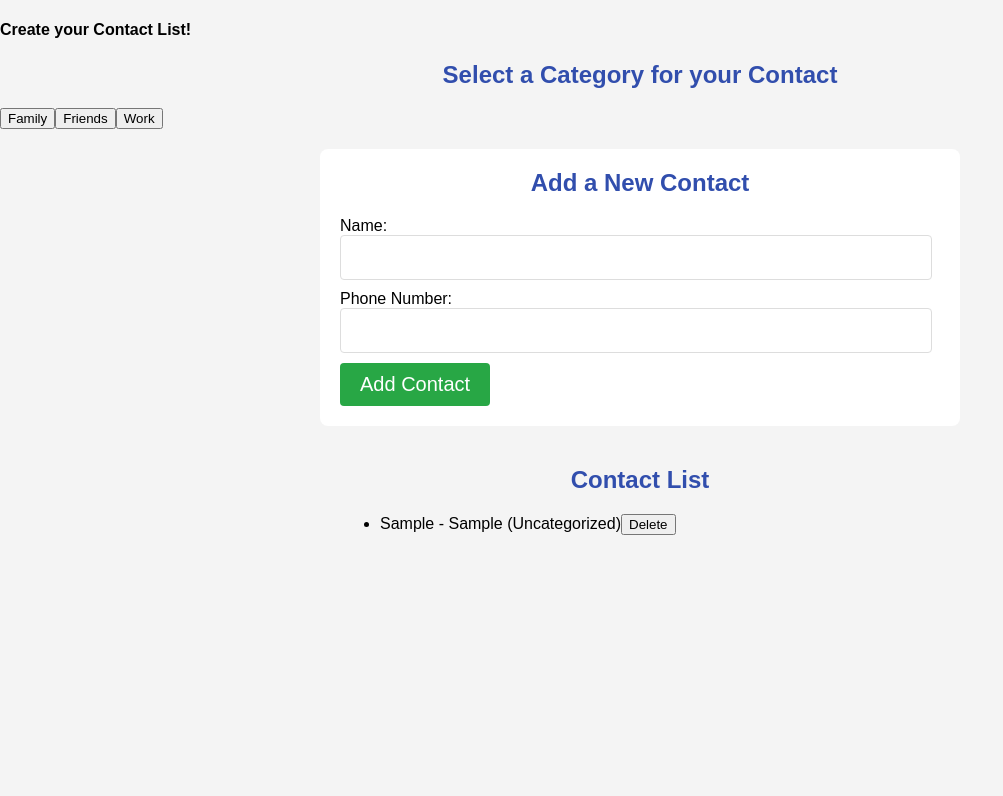
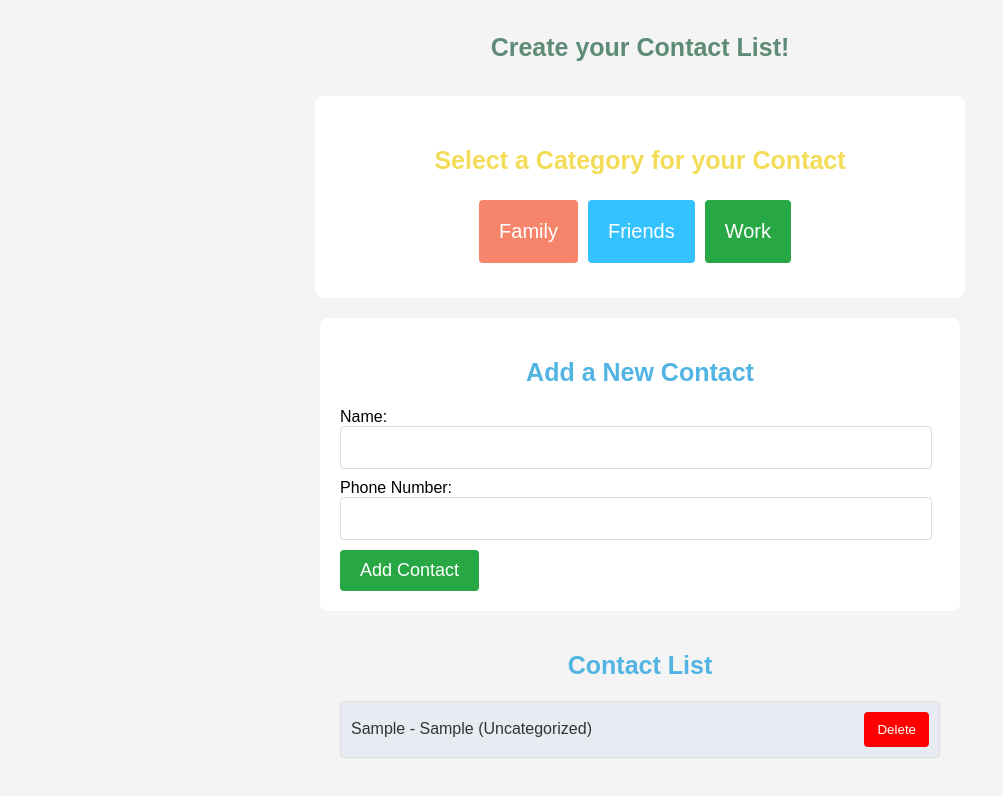
Before and after one commit to JonathanRosfield/Project4, a Vue app: page / in a window 1280 px wide. Both pictures are taken after typing "Sample", "Sample" into the empty fields and a click on the button "Add Contact". Shown: the top 796 px of the page, without its empty margins (0-1003 px from the left). Built offline with nearby package versions, Linux system fonts and the light colour scheme.

Commit message:
Added style sheet

```diff
--- a/src/components/CategoryManager.vue
+++ b/src/components/CategoryManager.vue
@@ -17,23 +17,16 @@ const selectCategory = (category) => {
   emit('categorySelected', category);
 };
 
-const selectedCategory = ref(null);
-
 
 </script>
 
 <template>
 <div class="category-manager">
-    <h2>Select a Category for your Contact</h2>
+    <h3>Select a Category for your Contact</h3>
     <div>
-        <button
-            v-for="category in categories"
-            :key="category"
-            @click="selectCategory(category)"
-            :class="{ selected: category === selectedCategory }"
-        >
-          {{ category }}
-        </button>
+        <button class="category-family" @click="selectCategory('Family')">Family</button>
+        <button class="category-friends" @click="selectCategory('Friends')">Friends</button>
+        <button class="category-work" @click="selectCategory('Work')">Work</button>
     </div>
 </div>
 
--- a/src/components/ContactList.vue
+++ b/src/components/ContactList.vue
@@ -1,15 +1,14 @@
 <script setup>
 import { defineProps } from 'vue';
-import {ref, defineEmits} from 'vue';
 import DeleteContact from './DeleteContact.vue';
 
 
-// Get the contacts array
+// contacts array
 const props = defineProps({
   contacts: Array
 });
 
-// Handle contact deletion
+// contact deletion
 const handleContactDelete = (index) => {
     props.contacts.splice(index, 1);
 };
@@ -20,14 +19,11 @@ const handleContactDelete = (index) => {
 <template>
  <div id="contact-list">
     <h2>Contact List</h2>
-    <ul v-if="contacts.length > 0">
-        <li v-for="contact in contacts" :key="contact.name">
-          <span>{{ contact.name }} - {{ contact.phone }} ({{ contact.category }})</span>
-          <DeleteContact @contactDeleted="handleContactDelete(index)" />
+    <ul id="contactList">
+        <li v-for="(contact, index) in contacts" :key="index">
+            <span>{{ contact.name }} - {{ contact.phone }} ({{ contact.category }})</span>
+            <DeleteContact @contactDeleted="handleContactDelete(index)" />
         </li>
     </ul>
-    <p v-else>No contacts available. Please add a contact first</p>
  </div>
-
-
 </template>
--- a/src/components/DeleteContact.vue
+++ b/src/components/DeleteContact.vue
@@ -12,8 +12,6 @@ const handleDelete = () => {
 </script>
 
 <template>
- <button @click="handleDelete">Delete</button>
-
-
+  <button class="delete-button" @click="handleDelete">Delete</button>
 
 </template>
--- a/src/style.css
+++ b/src/style.css
@@ -1,6 +1,6 @@
 /* style.css */
 
-/* Style Sheet*/
+/* General styles */
 body {
   font-family: Arial, sans-serif;
   margin: 0;
@@ -8,26 +8,73 @@ body {
   background-color: #f4f4f4;
 }
 
-h1, h2 {
-  color: #314ead;
+h4 {
+  font-size: 25px;
+  color: #5e8b76;
   text-align: center;
 }
 
-h3 {
-  color: rgb(16, 104, 126);
-  padding-top: 7px;
-  margin: 0;
+h2 {
+  font-size: 25px;
+  color: #51b4e2;
   text-align: center;
 }
 
+h1, h3 {
+  font-size: 25px;
+  color: #f3dc57;
+  text-align: center;
+  margin-bottom: 25px;
+}
 
+/* Header */
 header {
-  background-color: #007BFF;
+  background-color: #60a1e7;
   color: white;
-  padding: 10px 0;
+  padding: 25px 0;
+  text-align: center;
+  font-size: 15px;
+}
+
+/* Category Manager */
+.category-manager {
+  margin: 20px auto;
+  padding: 25px;
+  width: 80%;
+  max-width: 600px;
+  background-color: #fff;
+  border-radius: 8px;
   text-align: center;
 }
 
+.category-manager button {
+  color: white;
+  padding: 20px;
+  border: none;
+  border-radius: 4px;
+  cursor: pointer;
+  font-size: 20px;
+  margin-right: 10px;
+  margin-bottom: 10px;
+}
+
+.category-family {
+  background-color: #f7856c;
+}
+
+.category-friends {
+  background-color: #33C1FF;
+}
+
+.category-work {
+  background-color: #28a745;
+}
+
+.category-manager button:hover {
+  opacity: 0.9;
+}
+
+/* Contact Form section */
 #contact-form {
   background-color: white;
   margin: 20px auto;
@@ -37,17 +84,13 @@ header {
   max-width: 600px;
 }
 
-#contact-form h2 {
-  margin-top: 0;
-}
-
 #contact-form input {
   width: 95%;
   padding: 10px;
   margin-bottom: 10px;
   border: 1px solid #ddd;
   border-radius: 4px;
-  font-size: 20px;
+  font-size: 18px;
 }
 
 #contact-form button {
@@ -57,13 +100,14 @@ header {
   border: none;
   border-radius: 4px;
   cursor: pointer;
-  font-size: 20px;
+  font-size: 18px;
 }
 
 #contact-form button:hover {
   background-color: #218838;
 }
 
+/* Contact List section */
 #contact-list {
   margin: 20px auto;
   padding: 20px;
@@ -81,15 +125,33 @@ header {
 }
 
 #contactList li {
-  background-color: #c3d3e4;
+  background-color: #e6ecf1;
   border: 1px solid #ddd;
   margin-bottom: 10px;
   padding: 10px;
   border-radius: 4px;
   display: flex;
   justify-content: space-between;
+  align-items: center;
+  color: #333;
 }
+
 
 #contactList li span {
   font-size: 16px;
 }
+
+.delete-button {
+  background-color: red;
+  color: white;
+  border: none;
+  padding: 10px 13px;
+  border-radius: 4px;
+  cursor: pointer;
+  transition: background-color 0.3s;
+  text-align: right;
+}
+
+.delete-button:hover {
+  background-color: darkred;
+}
```
